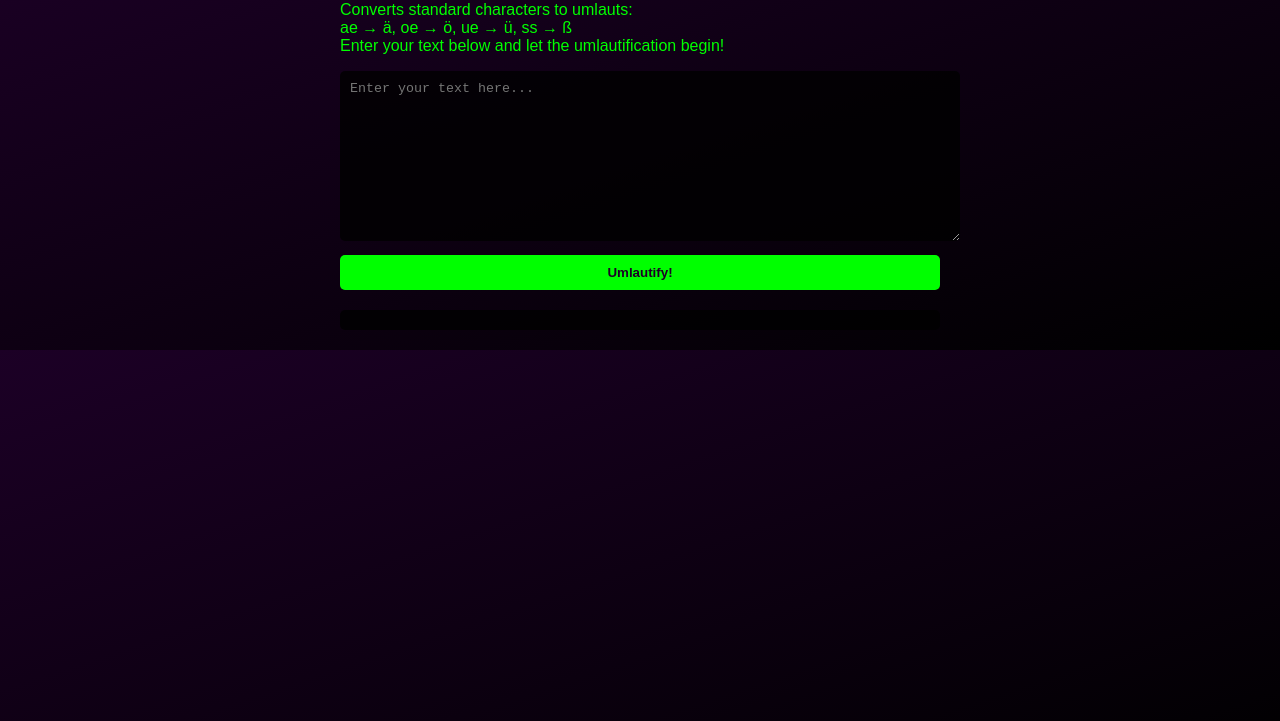
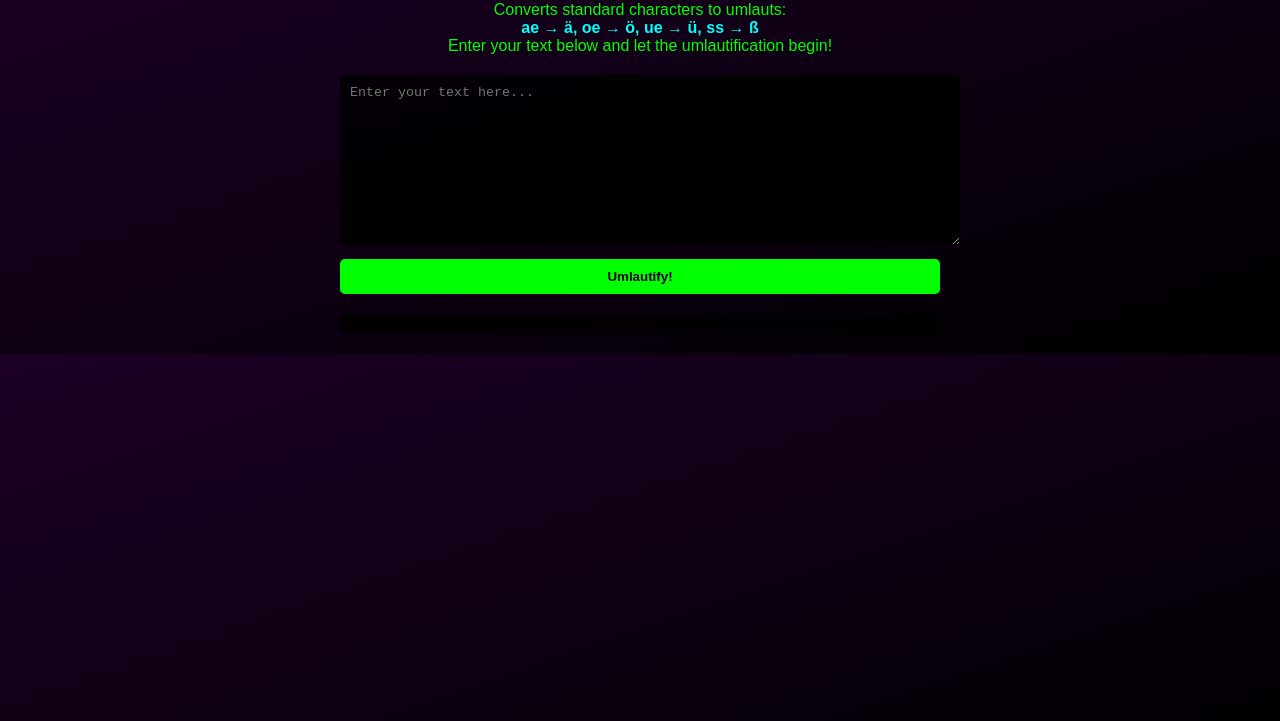
Before and after one commit to AshSimmonds/umlautify-claude-opus, a plain HTML site: page index.html in a window 1280 px wide. Shown: the part 79-800 px from the top of the page. Drawn offline with Linux system fonts and the light colour scheme.

Commit message:
flavour text

```diff
--- a/styles.css
+++ b/styles.css
@@ -16,6 +16,19 @@ h1 {
   text-align: center;
   font-size: 24px;
   text-shadow: 2px 2px 4px rgba(0, 0, 0, 0.5);
+}
+
+.description {
+  text-align: center;
+  margin-bottom: 20px;
+  font-size: 16px;
+  color: #00ff00;
+  text-shadow: 1px 1px 2px rgba(0, 0, 0, 0.5);
+}
+
+.examples {
+  font-weight: bold;
+  color: #00ffff;
 }
 
 textarea {
```
